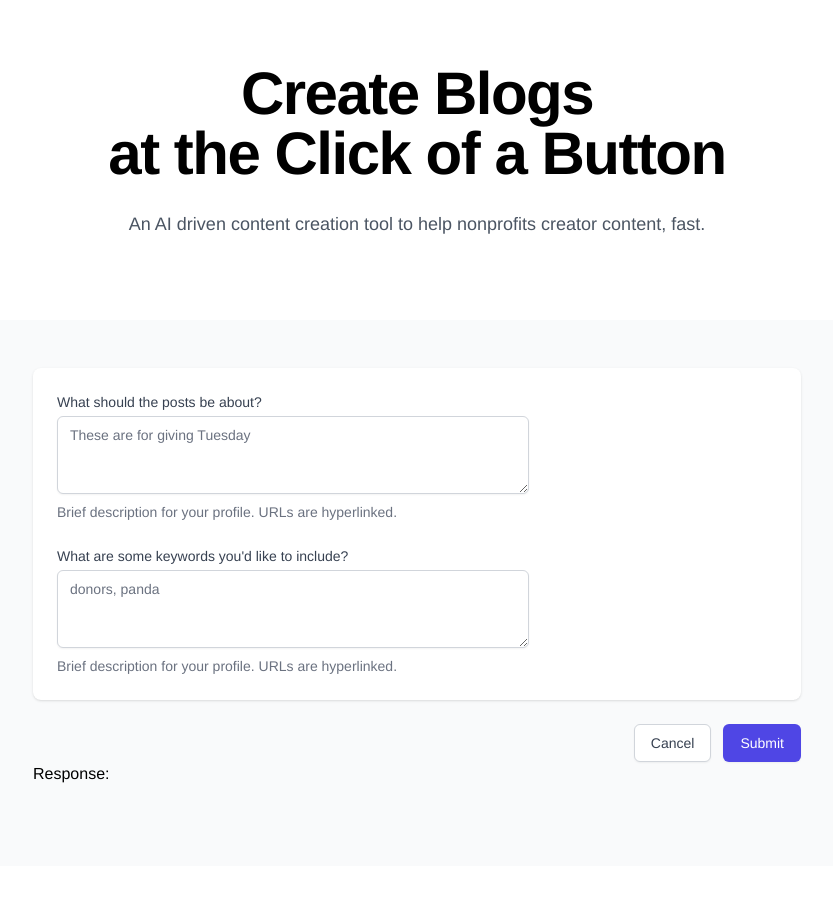
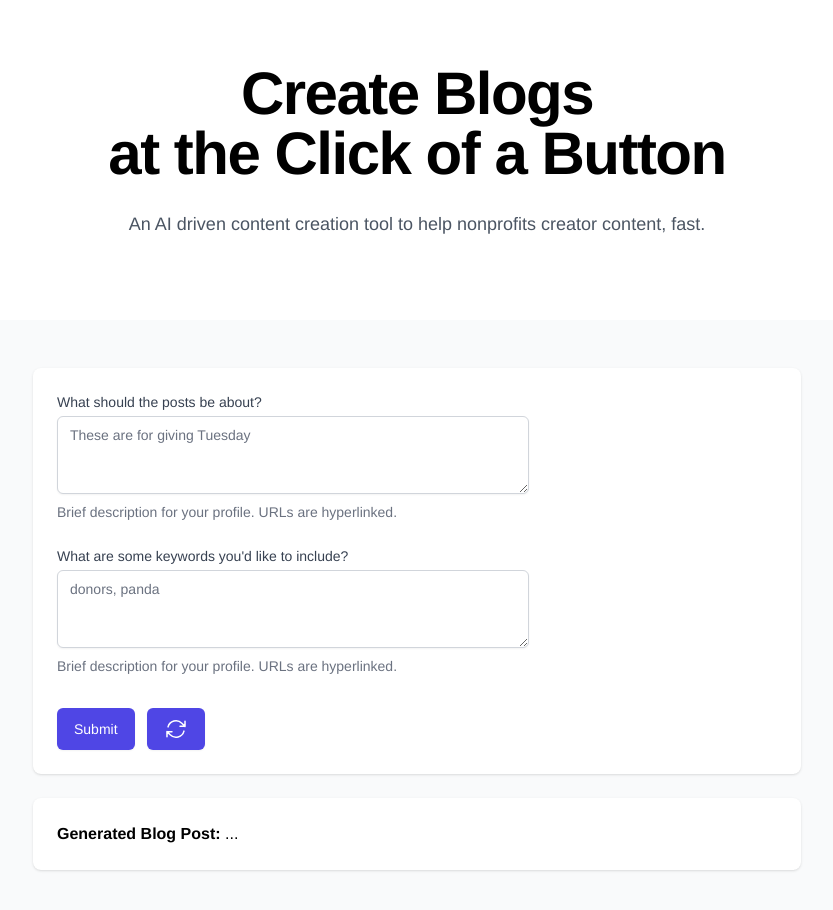
Before and after one commit to igdaloff/ev-blog-tool, a Vue app: page /create-blog in a window 1280 px wide. Shown: the top 910 px of the page, without its empty margins (223-1056 px from the left). Before the commit the page ends 866 px from the top, so only its background shows below. Built offline with nearby package versions, Linux system fonts and the light colour scheme; a web font is replaced by a local one.

Commit message:
add basic regenerate post functionality

```diff
--- a/src/views/CreateBlogPostView.vue
+++ b/src/views/CreateBlogPostView.vue
@@ -18,7 +18,6 @@
     </main>
   </div>
   <div class="mx-auto bg-gray-50">
-    <!-- We've used 3xl here, but feel free to try other max-widths based on your needs -->
     <div class="mx-auto max-w-3xl pt-12 pb-20">
       <form class="space-y-6" @submit.prevent="submitText">
         <div class="bg-white px-4 py-5 shadow sm:rounded-lg sm:p-6">
@@ -41,10 +40,17 @@
               </div>
             </div>
           </div>
+          <div class="flex justify-start mt-8">
+            <button type="submit" class="rounded-md border border-transparent bg-indigo-600 py-2 px-4 text-sm font-medium text-white shadow-sm hover:bg-indigo-700 focus:outline-none focus:ring-2 focus:ring-indigo-500 focus:ring-offset-2">Submit</button>
+            <button type="submit" class="ml-3 rounded-md border border-transparent bg-indigo-600 py-2 px-4 text-sm font-medium text-white shadow-sm hover:bg-indigo-700 focus:outline-none focus:ring-2 focus:ring-indigo-500 focus:ring-offset-2">
+              <span class="sr-only">Try again</span>
+              <ArrowPathIcon class="h-6 w-6 text-white" aria-hidden="true" />
+            </button>
+          </div>
         </div>
-        <div class="flex justify-end">
-          <button type="button" class="rounded-md border border-gray-300 bg-white py-2 px-4 text-sm font-medium text-gray-700 shadow-sm hover:bg-gray-50 focus:outline-none focus:ring-2 focus:ring-indigo-500 focus:ring-offset-2">Cancel</button>
-          <button type="submit" class="ml-3 inline-flex justify-center rounded-md border border-transparent bg-indigo-600 py-2 px-4 text-sm font-medium text-white shadow-sm hover:bg-indigo-700 focus:outline-none focus:ring-2 focus:ring-indigo-500 focus:ring-offset-2">Submit</button>
+
+        <div class="bg-white px-4 py-5 shadow sm:rounded-lg sm:p-6">
+          <p><strong>Generated Blog Post:</strong> {{ textOutput ? textOutput : '...' }}</p>
         </div>
 
         <!-- <div class="bg-white px-4 py-5 shadow sm:rounded-lg sm:p-6">
@@ -80,7 +86,6 @@
           <button type="submit" class="ml-3 inline-flex justify-center rounded-md border border-transparent bg-indigo-600 py-2 px-4 text-sm font-medium text-white shadow-sm hover:bg-indigo-700 focus:outline-none focus:ring-2 focus:ring-indigo-500 focus:ring-offset-2">Generate Blog Posts</button>
         </div> -->
       </form>
-      <p>Response: {{ textOutput }}</p>
     </div>
   </div>
 
@@ -193,3 +198,7 @@ export default {
   },
 }
 </script>
+
+<script setup>
+import { ArrowPathIcon } from '@heroicons/vue/24/outline'
+</script>
```
